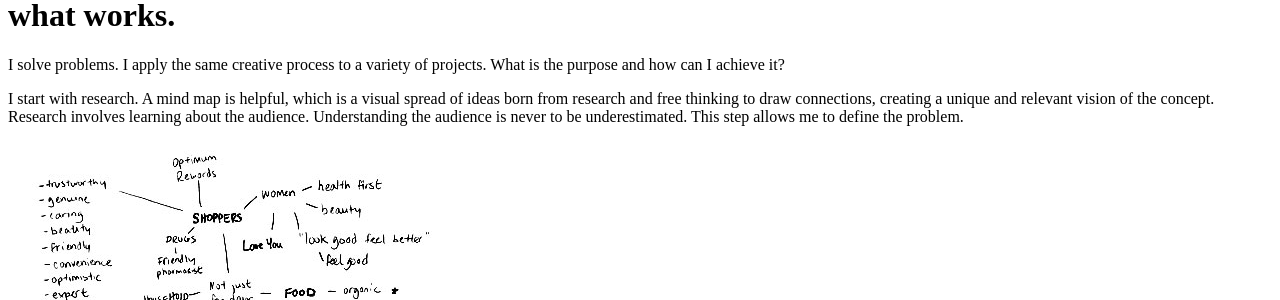
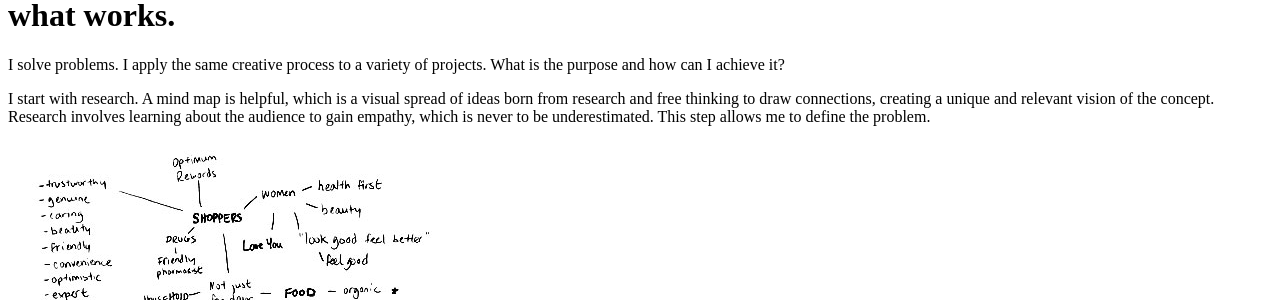
Before and after one commit to kattysun8/katrinasunter.ca, a Jekyll site: the page built from strategy.html, in a window 1280 px wide. Shown: the part 700-1000 px from the top of the page. Built offline with Jekyll 4.4.1, drawn with Linux system fonts in a browser that asks for light colours; some web fonts are replaced.

Commit message:
typo fixes

```diff
--- a/ottawa2017.html
+++ b/ottawa2017.html
@@ -52,7 +52,7 @@ bodyClass: ottawa2017
         <h2 class="mega push-0">ILLUSTRATION</h2>
         <h1 class="tenamega push-1-2">Make a<br>T-shirt!</h1>
         <p class="micro">This was exciting for me because I created the dragon asset from scratch and then created a
-          t-shirt mock-up, prepared print-ready files and sent the aasets to print. A chance to illustrate something
+          t-shirt mock-up, prepared print-ready files and sent the assets to print. A chance to illustrate something
           new in a hectic day was great.</p>
       </div>
     </div>
--- a/strategy.html
+++ b/strategy.html
@@ -26,7 +26,7 @@ bodyClass: strategy
       <div class="max-length gutter pad-t-1-2 pad-b-1-2">
         <p class="milli push-0">I start with research. A mind map is helpful, which is a visual spread of ideas born from research
           and free thinking to draw connections, creating a unique and relevant vision of the concept.
-          Research involves learning about the audience. Understanding the audience is never to be underestimated.
+          Research involves learning about the audience to gain empathy, which is never to be underestimated.
           This step allows me to define the problem.</p>
       </div>
     </div>
```
